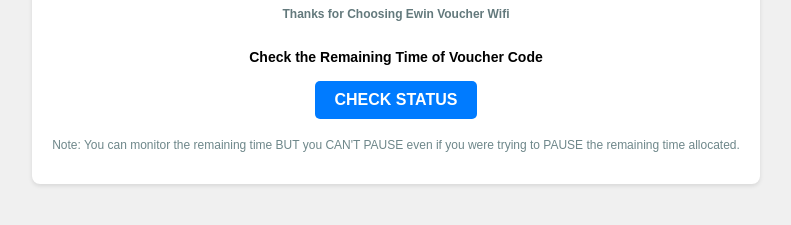
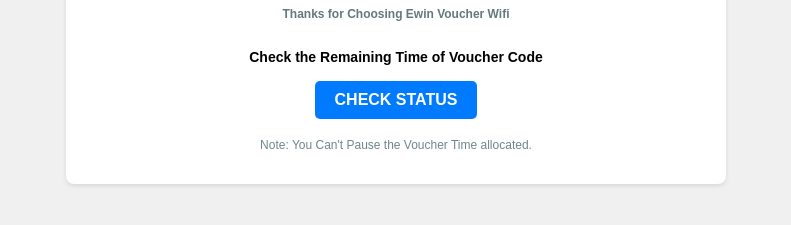
Before and after one commit to ewinITservices/ewinitservices.github.io, a plain HTML site: page index.html in a window 1280 px wide. Shown: the part 375-600 px from the top of the page, without its empty margins (244-1035 px from the left). Drawn offline with Linux system fonts and the light colour scheme; a web font is replaced by a local one.

Commit message:
Update index.html

```diff
--- a/index.html
+++ b/index.html
@@ -55,7 +55,7 @@
 		<br>
 		<br>
 		<button class="status-button" onclick="openStatusPage()">CHECK STATUS</button></h4>
-        <p class="note">Note: You can monitor the remaining time BUT you CAN'T PAUSE even if you were trying to PAUSE the remaining time allocated.</p>
+        <p class="note">Note: You Can't Pause the Voucher Time allocated.</p>
     </div>
     <script src="script.js"></script>
 </body>
```
